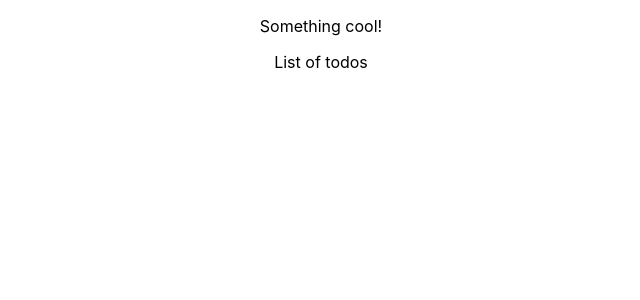
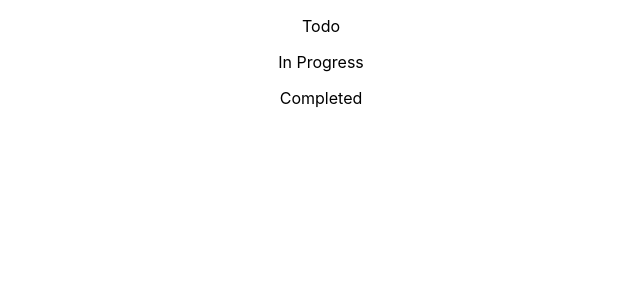
Before and after one commit to MilesSobhani/imitrello, a React (Create React App) app: page / in a window 1280 px wide. Shown: the top 300 px of the page, without its empty margins (319-959 px from the left). Built offline with nearby package versions, Linux system fonts and the light colour scheme.

Commit message:
added column and task component and types file

```diff
--- a/src/components/App.tsx
+++ b/src/components/App.tsx
@@ -1,30 +1,33 @@
-import logo from './logo.svg';
 import '../App.css';
-import React, { Component } from 'react';
+import React, { FC, useState } from 'react';
 import Column from './Column';
 
 
-interface User{
+const columnList: Array<Column> = [
+  {name: 'Todo', todoList:[]},
+  {name: 'In Progress', todoList:[]},
+  {name: 'Completed', todoList:[]}
+]
+
+
+const todoList: Array<Todo> = [
+
+]
+
+const App: FC = () =>  {
+
+  // const [column, columnState] = useState(columnList)
+
+    return (
+      <div className="App">
+
+        {columnList.map((list: Column, key: number) => {
+          return <Column list={list} key={key} />
+        })
+        }
+      </div>
+    );
 
 }
 
-class App extends Component{
-  constructor(props:User){
-    super(props);
-    this.state = {
-      todos:[],
-      // list of columns name [todo - title]
-    }
-  }
-  render(): React.ReactNode {
-
-    return (
-      <div className="App">
-        <p>Something cool!</p>
-        <Column />
-      </div>
-    );
-  }
-}
-
 export default App;
--- a/src/components/Column.tsx
+++ b/src/components/Column.tsx
@@ -1,9 +1,25 @@
-import React from "react";
+import React, { FC } from "react";
+import Task from './Task'
 
-export default function Column(){
+interface Props {
+  list: Column
+  // todos: Array<Todo>
+  key: number
+}
+
+
+const Column = ({list}: Props) =>  {
   return(
     <div>
-      <p>List of todos</p>
+      <p>{list.name}</p>
+      {/* {list.todoList.map((task: Todo, key: number) => {
+        return <Task key={key} />
+      })
+      } */}
+
     </div>
   )
 }
+
+
+export default Column;
--- /dev/null
+++ b/src/components/Task.tsx
@@ -0,0 +1,24 @@
+import React, { FC } from "react";
+import { isPropertySignature } from "typescript";
+import Task from './Task'
+
+interface Props {
+  todos: Array<Todo>
+}
+
+
+const Column = ({todos}: Props) =>  {
+  return(
+    <div>
+      {/* {todos.name}
+      {todos.map((todos: Todo, key: number) => {
+        return <Task todo={Todo} key={key} />
+      })
+      } */}
+
+    </div>
+  )
+}
+
+
+export default Column;
```
Also changed, not shown: src/types.d.ts (added, +15 -0 lines), src/logo.svg (deleted), 1 other file (tests, documents, lock files or other folders).
